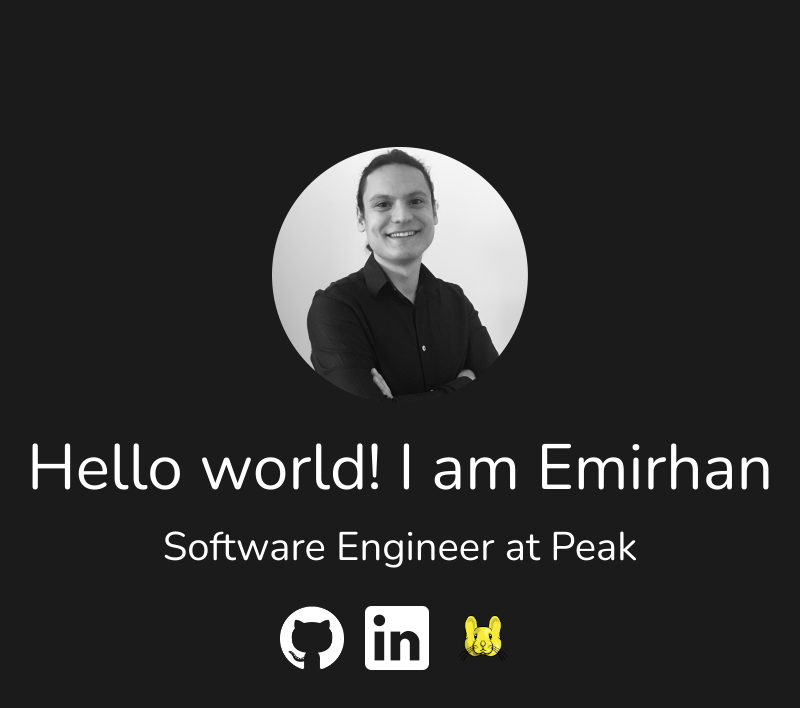
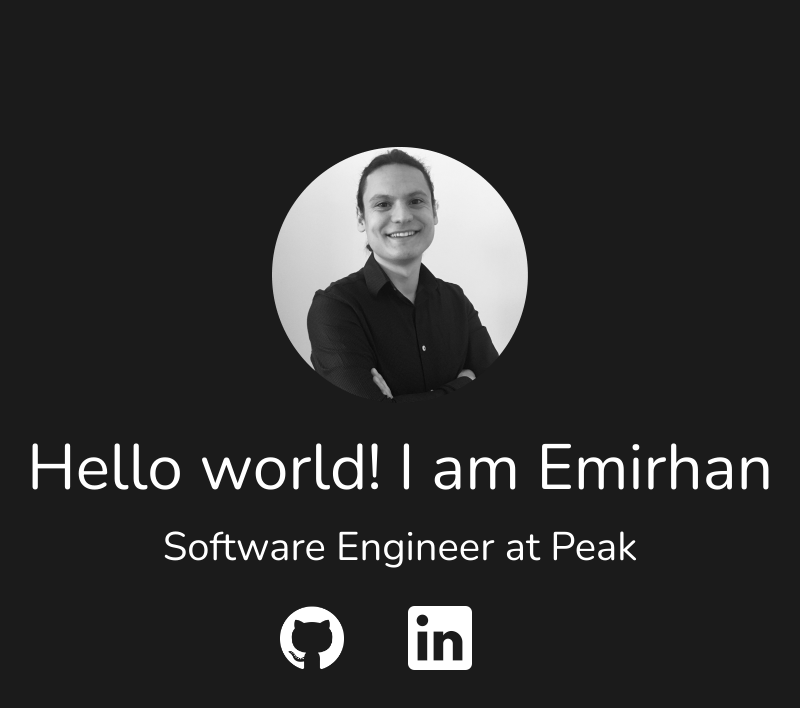
Before and after one commit to emirhankenter/emirhankenter-dev, a Next.js app: page / in a window 1280 px wide. Shown: the top 708 px of the page, without its empty margins (240-1040 px from the left). Built offline with nearby package versions, Linux system fonts and the light colour scheme.

Commit message:
Delete pika ink in index page.

```diff
--- a/src/pages/index.js
+++ b/src/pages/index.js
@@ -43,16 +43,6 @@ export default function Home() {
               />
             </a>
           </Link>
-          <Link href='https://pika.games'>
-            <a className={styles.socialIcons} target="_blank">
-              <Image
-                src="/social/pikagames-logo.png"
-                alt="example"
-                width={64}
-                height={64}
-              />
-            </a>
-          </Link>
           </div>
         </div>
       </div>
```
